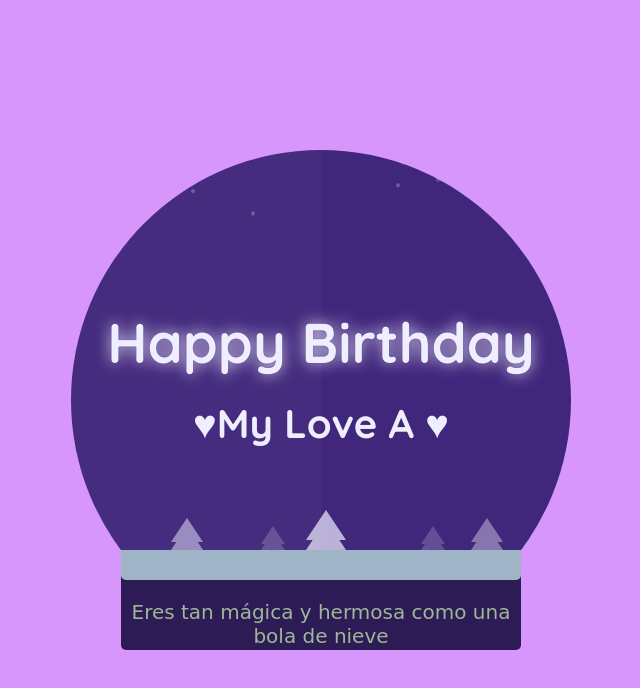
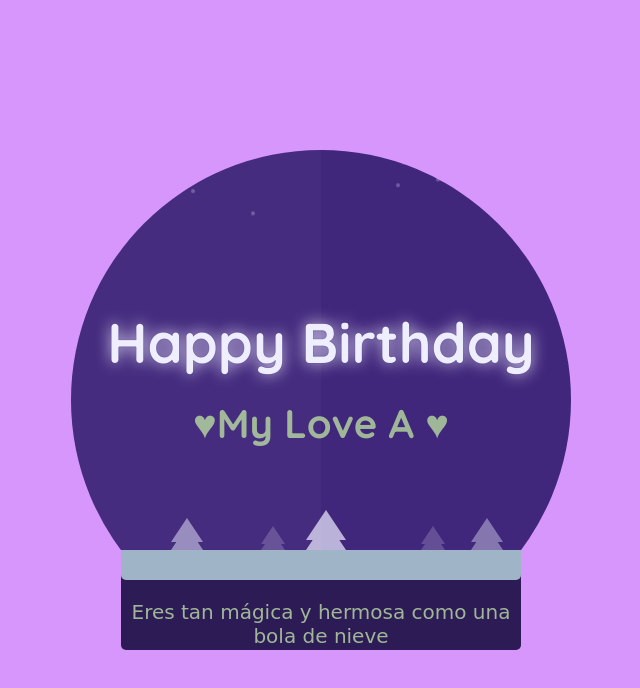
Before and after one commit to Tony300VQ/HappyBirthday, a plain HTML site: page index.html in a window 1280 px wide. Shown: the whole page, without its empty margins (319-959 px from the left). Drawn offline with nearby package versions, Linux system fonts and the light colour scheme; a web font is replaced by a local one.

Commit message:
Update style.css

```diff
--- a/style.css
+++ b/style.css
@@ -62,7 +62,7 @@ h1, h2, h3, h4, h5, h6 {
 .text h2 {
   font-weight: 700;
   font-size: 2.5em;
-  color: #EEEEFF;
+  color: #9FB798;
 }
 
 .snow {
```
